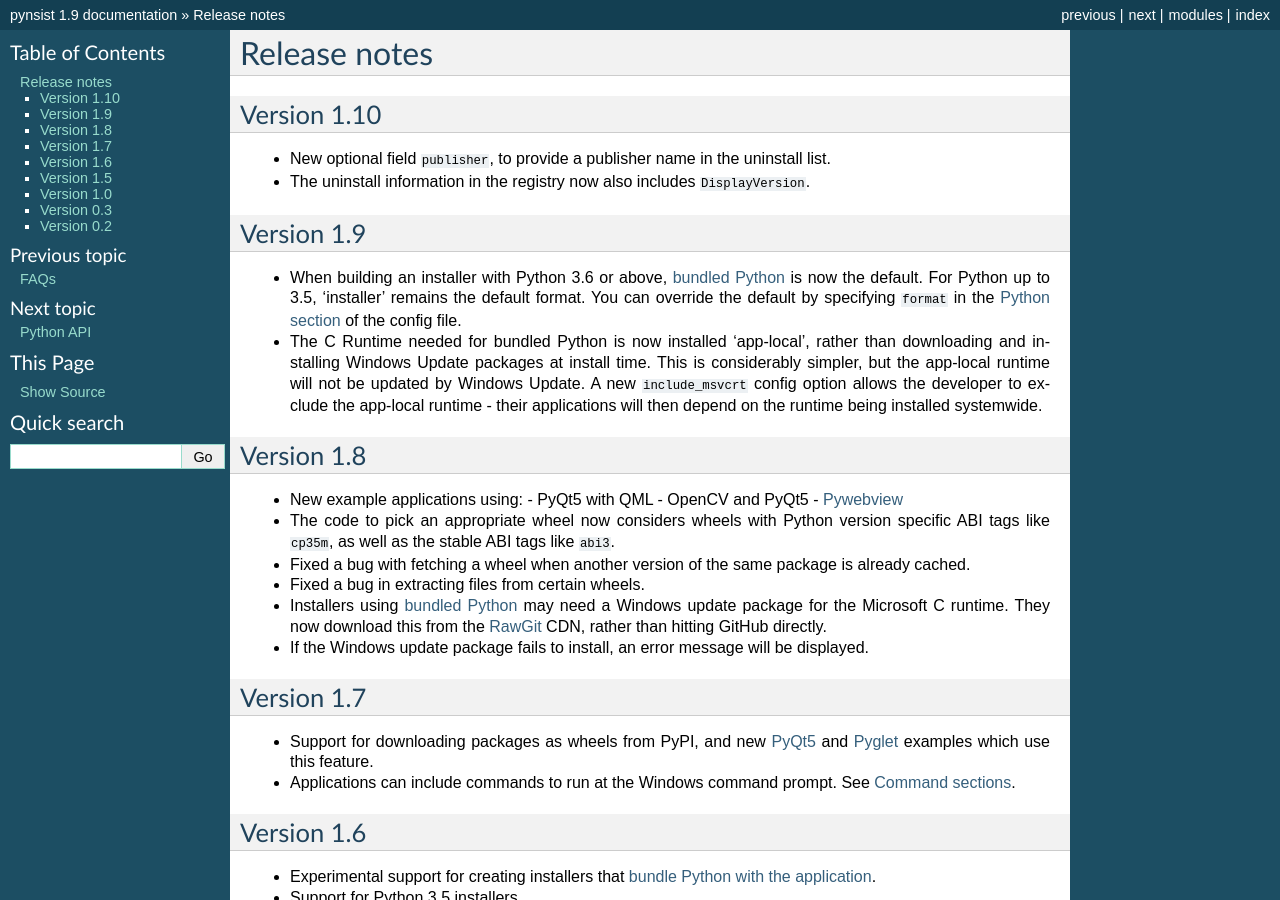
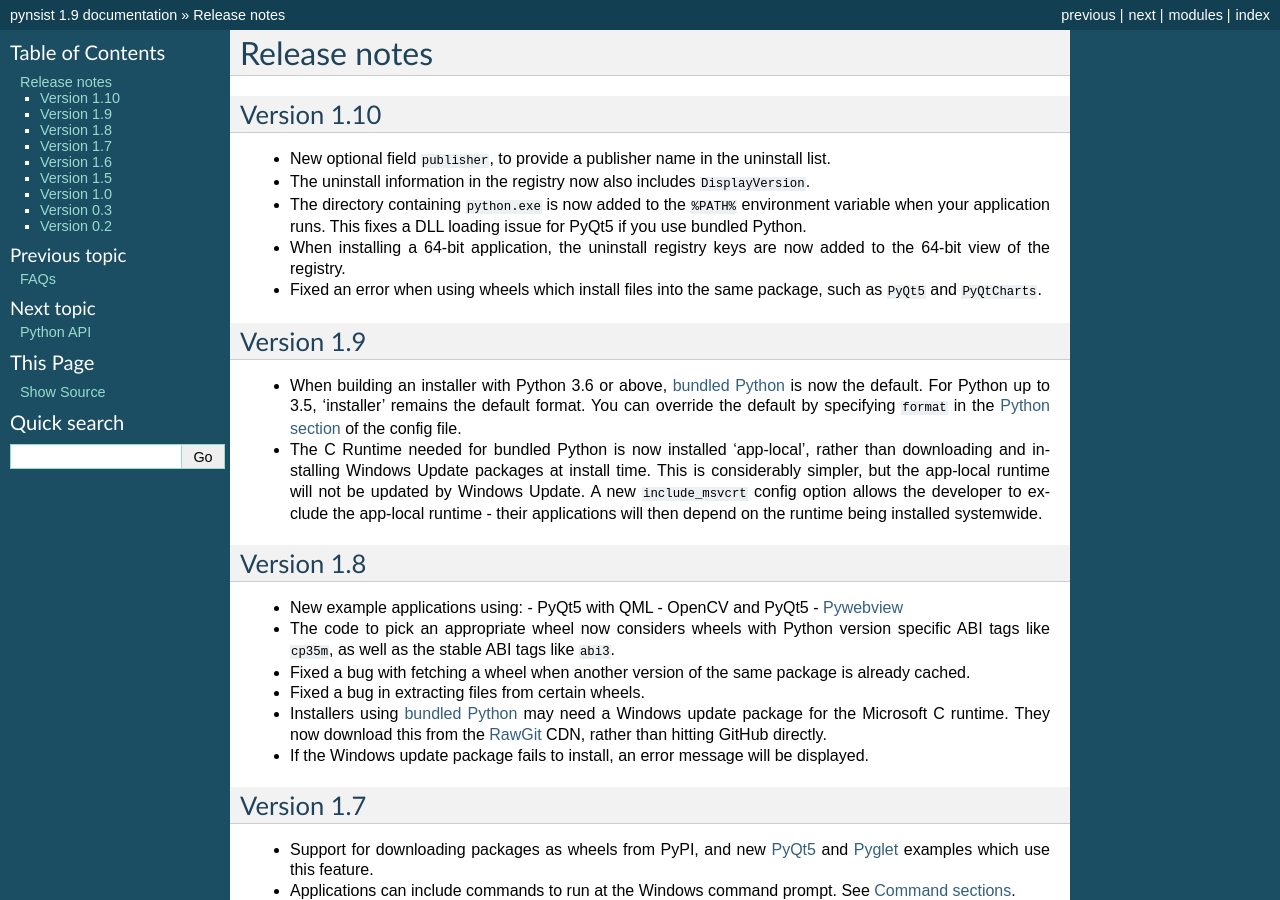
Before and after one commit to takluyver/pynsist, a Sphinx documentation site: the page built from doc/releasenotes.rst, in a window 1280 px wide and 900 px high. Built offline with Sphinx 7.4.7, drawn with Linux system fonts in a browser that asks for light colours.

Commit message:
Document recent changes

```diff
--- a/doc/releasenotes.rst
+++ b/doc/releasenotes.rst
@@ -7,6 +7,13 @@ Version 1.10
 * New optional field ``publisher``, to provide a publisher name in the uninstall
   list.
 * The uninstall information in the registry now also includes ``DisplayVersion``.
+* The directory containing ``python.exe`` is now added to the ``%PATH%``
+  environment variable when your application runs. This fixes a DLL loading
+  issue for PyQt5 if you use bundled Python.
+* When installing a 64-bit application, the uninstall registry keys are now
+  added to the 64-bit view of the registry.
+* Fixed an error when using wheels which install files into the same package,
+  such as ``PyQt5`` and ``PyQtCharts``.
 
 Version 1.9
 -----------
```
